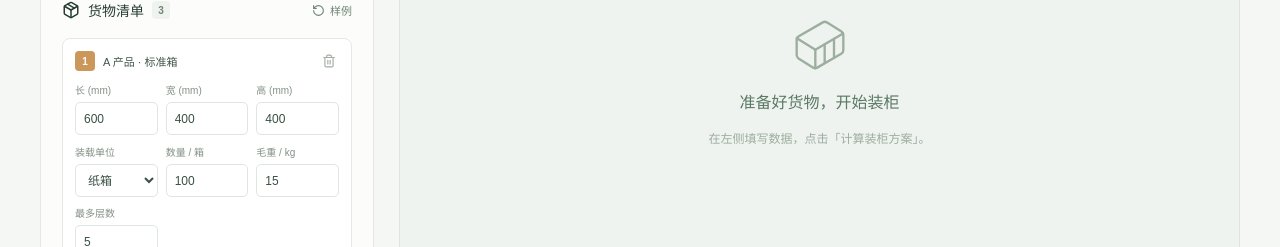
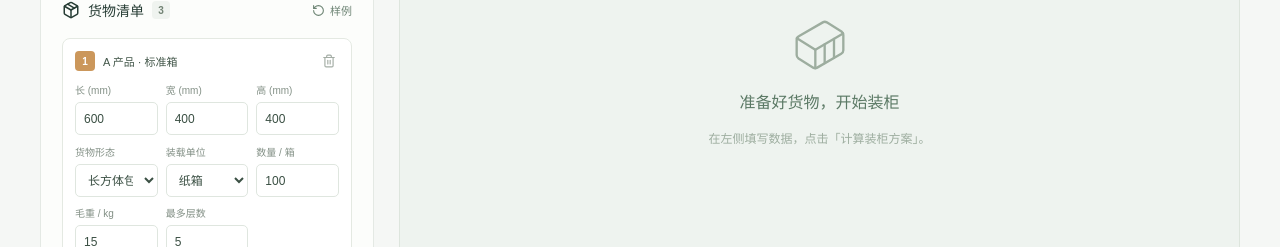
Before and after one commit to fleixweb/Loadplan, a React (Vite) app: page / in a window 1280 px wide. Shown: the part 865-1112 px from the top of the page. Built offline with nearby package versions, Linux system fonts and the light colour scheme.

Commit message:
feat: add irregular cargo bounding-box mode

```diff
--- a/src/App.tsx
+++ b/src/App.tsx
@@ -639,6 +639,21 @@ export default function App() {
                       </div>
                       <div className="three-fields cargo-quantities">
                         <label className="number-field unit-field">
+                          <span>货物形态</span>
+                          <select
+                            aria-label={`货物 ${index + 1} 货物形态`}
+                            value={p.shape ?? "box"}
+                            onChange={(e) =>
+                              updateCargo(p.id, {
+                                shape: e.target.value as Cargo["shape"],
+                              })
+                            }
+                          >
+                            <option value="box">长方体包装</option>
+                            <option value="bounding-box">异形外接长方体</option>
+                          </select>
+                        </label>
+                        <label className="number-field unit-field">
                           <span>装载单位</span>
                           <select
                             aria-label={`货物 ${index + 1} 装载单位`}
@@ -684,6 +699,11 @@ export default function App() {
                           onChange={(n) => updateCargo(p.id, { maxLayers: n })}
                         />
                       </div>
+                      {p.shape === "bounding-box" && (
+                        <p className="shape-hint">
+                          当前按外接长、宽、高估算，不计算凹陷、弧面和嵌入空间。请同时设置叠放和承重要求。
+                        </p>
+                      )}
                       <label className="rotation-field">
                         <span>摆放方向</span>
                         <select
--- a/src/domain/packing.ts
+++ b/src/domain/packing.ts
@@ -98,6 +98,12 @@ export function validateInput(container: Container, cargo: Cargo[]): string[] {
       item.loadUnit !== "pallet"
     )
       error(prefix + "装载单位无效。");
+    if (
+      item.shape !== undefined &&
+      item.shape !== "box" &&
+      item.shape !== "bounding-box"
+    )
+      error(prefix + "货物形态无效。");
     if (
       item.maxStackWeight !== undefined &&
       (!Number.isFinite(item.maxStackWeight) || item.maxStackWeight < 0)
--- a/src/domain/types.ts
+++ b/src/domain/types.ts
@@ -23,6 +23,7 @@ export interface Cargo {
   bottomOnly?: boolean;
   maxStackWeight?: number;
   loadUnit?: "carton" | "pallet";
+  shape?: "box" | "bounding-box";
   color: string;
 }
 export interface Placement {
--- a/src/styles.css
+++ b/src/styles.css
@@ -531,6 +531,15 @@ input[type="number"] {
   color: #3b5044;
   font-size: 12px;
   padding: 6px 8px;
+}
+.shape-hint {
+  margin: 8px 0 0;
+  padding: 8px 10px;
+  border-radius: 6px;
+  background: #f5faf3;
+  color: #5f7663;
+  font-size: 10px;
+  line-height: 1.5;
 }
 .pallet-hint {
   grid-column: 1 / -1;
```
